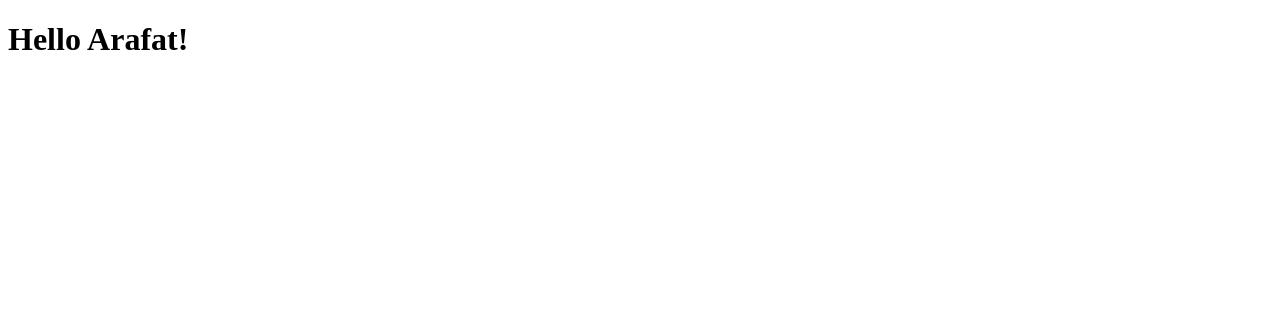
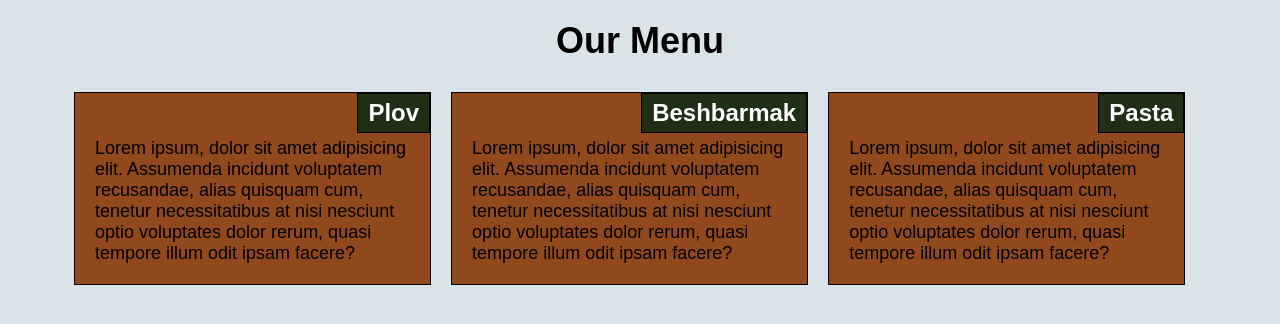
Before and after one commit to Arafvt/web_project, a plain HTML site: page html_code/index.html in a window 1280 px wide. Drawn offline with Linux system fonts and the light colour scheme.

Commit message:
small changes

```diff
--- a/css/style.css
+++ b/css/style.css
@@ -0,0 +1,81 @@
+html,
+body {
+  background: #dae3e7;
+  font-family: Arial, sans-serif;
+}
+
+*,
+*:before,
+*:after {
+  box-sizing: border-box;
+  margin: 0;
+  padding: 0;
+}
+
+.title {
+  text-align: center;
+  margin-top: 20px;
+  margin-bottom: 20px;
+}
+
+.title h1 {
+  font-size: 36px;
+}
+
+.menu_container {
+  width: 100%;
+  max-width: 90%;
+  margin: 0 auto;
+}
+
+.menu {
+  background-color: #90481c;
+  border: 1px solid black;
+  padding: 20px;
+  position: relative;
+  margin: 10px;
+}
+
+.menu h2 {
+  background-color: #1F2F16;
+  color: white;
+  border: 1px solid black;
+  padding: 5px 10px;
+  position: absolute;
+  top: 0;
+  right: 0;
+  font-size: 24px;
+}
+
+.menu p {
+  font-size: 18px;
+  padding-top: 25px;
+}
+
+@media (min-width: 992px) {
+  .menu {
+      width: 31%;
+      float: left;
+  }
+
+}
+
+@media (min-width: 768px) and (max-width: 991px) {
+  .menu {
+    width: 47%;
+    float: left;
+    margin-bottom: 20px;
+  }
+
+  .menu:nth-child(3) {
+      width: 96.5%;
+      float: left;
+  }
+}
+
+@media (max-width: 767px) {
+  .menu {
+      width: 100%;
+      margin-bottom: 20px;
+  }
+}
--- a/html_code/index.html
+++ b/html_code/index.html
@@ -1,13 +1,37 @@
 <!DOCTYPE html>
 <html lang="en">
+
 <head>
   <meta charset="UTF-8">
   <meta name="viewport" content="width=device-width, initial-scale=1.0">
   <title>My web project</title>
+  <link rel="stylesheet" href="../css/style.css">
 </head>
+
 <body>
-  <div>
-    <h1>Hello Arafat!</h1>
+  <header class="title">
+    <h1>Our Menu</h1>
+  </header>
+  <div class="menu_container">
+    <div class="menu">
+      <h2>Plov</h2>
+      <p>Lorem ipsum, dolor sit amet adipisicing elit. Assumenda incidunt voluptatem recusandae, alias
+        quisquam cum, tenetur necessitatibus at nisi nesciunt optio voluptates dolor rerum, quasi tempore illum odit
+        ipsam facere?</p>
+    </div>
+    <div class="menu">
+      <h2>Beshbarmak</h2>
+      <p>Lorem ipsum, dolor sit amet adipisicing elit. Assumenda incidunt voluptatem recusandae, alias
+        quisquam cum, tenetur necessitatibus at nisi nesciunt optio voluptates dolor rerum, quasi tempore illum odit
+        ipsam facere?</p>
+    </div>
+    <div class="menu">
+      <h2>Pasta</h2>
+      <p>Lorem ipsum, dolor sit amet adipisicing elit. Assumenda incidunt voluptatem recusandae, alias
+        quisquam cum, tenetur necessitatibus at nisi nesciunt optio voluptates dolor rerum, quasi tempore illum odit
+        ipsam facere?</p>
+    </div>
   </div>
 </body>
+
 </html>
```
